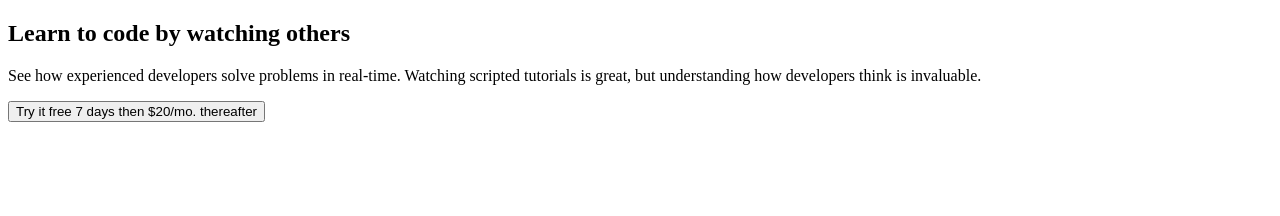
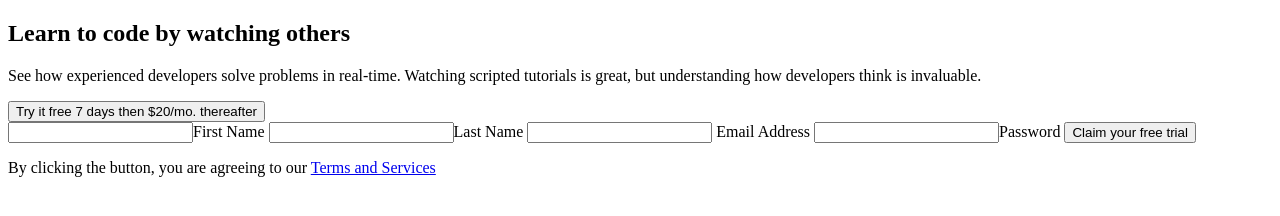
Before and after one commit to Codex-I/introsignupformcomponent, a plain HTML site: page index.html in a window 1280 px wide. Drawn offline with Linux system fonts and the light colour scheme.

Commit message:
now added

```diff
--- a/index.html
+++ b/index.html
@@ -24,7 +24,12 @@
    <button>Try it free 7 days then $20/mo. thereafter</button>
 
    <form action="#">
-
+    <input type="text">First Name</input>
+    <input type="text">Last Name </input>
+    <input type="email"> Email Address</input>
+    <input type="password">Password</input>
+    <button>Claim your free trial</button>
+    <p>By clicking the button, you are agreeing to our <a href="#">Terms and Services</a></p>
    </form>
   </section>
 
@@ -36,14 +41,14 @@
 
 
 
- First Name
- Last Name
- Email Address
- Password
 
- Claim your free trial
 
- By clicking the button, you are agreeing to our Terms and Services
+
+
+
+
+
+
    -->
   <!-- <footer>
     <p class="attribution">
```
